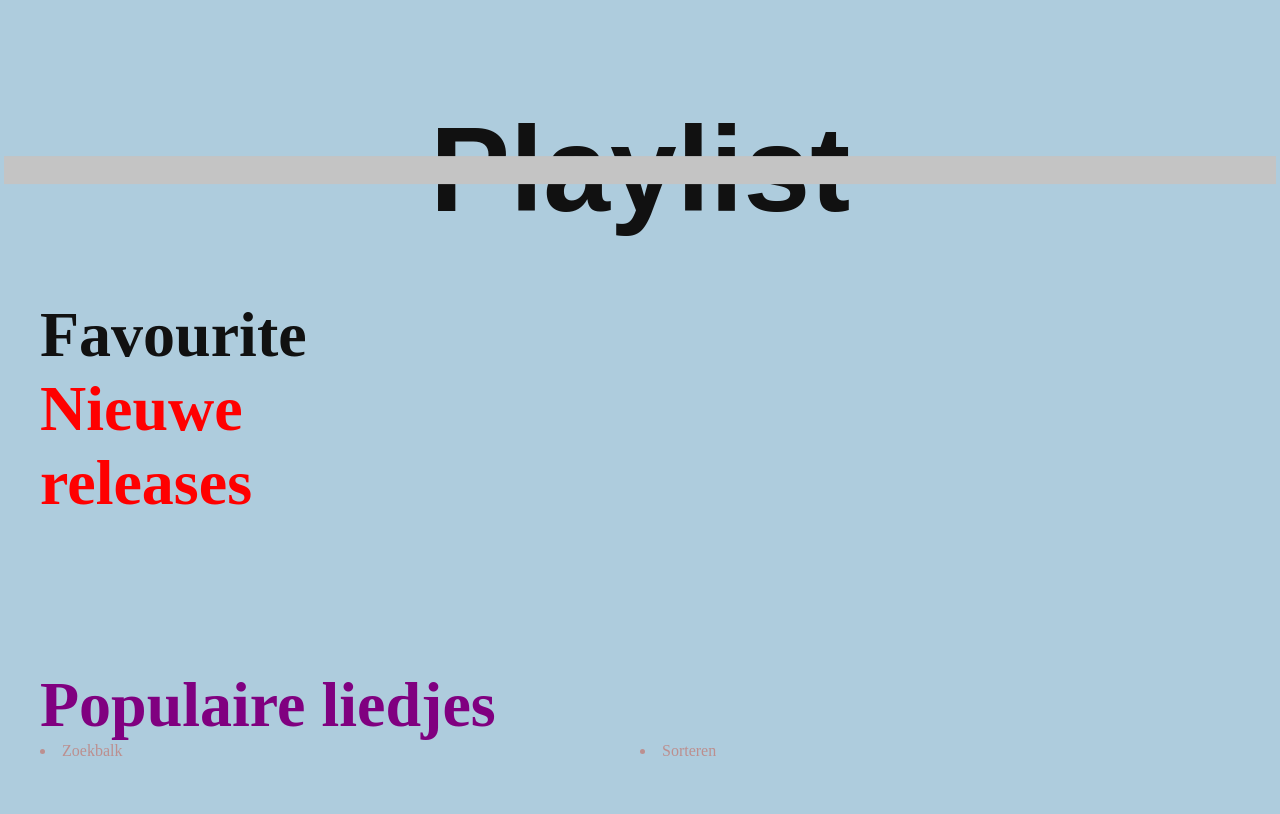
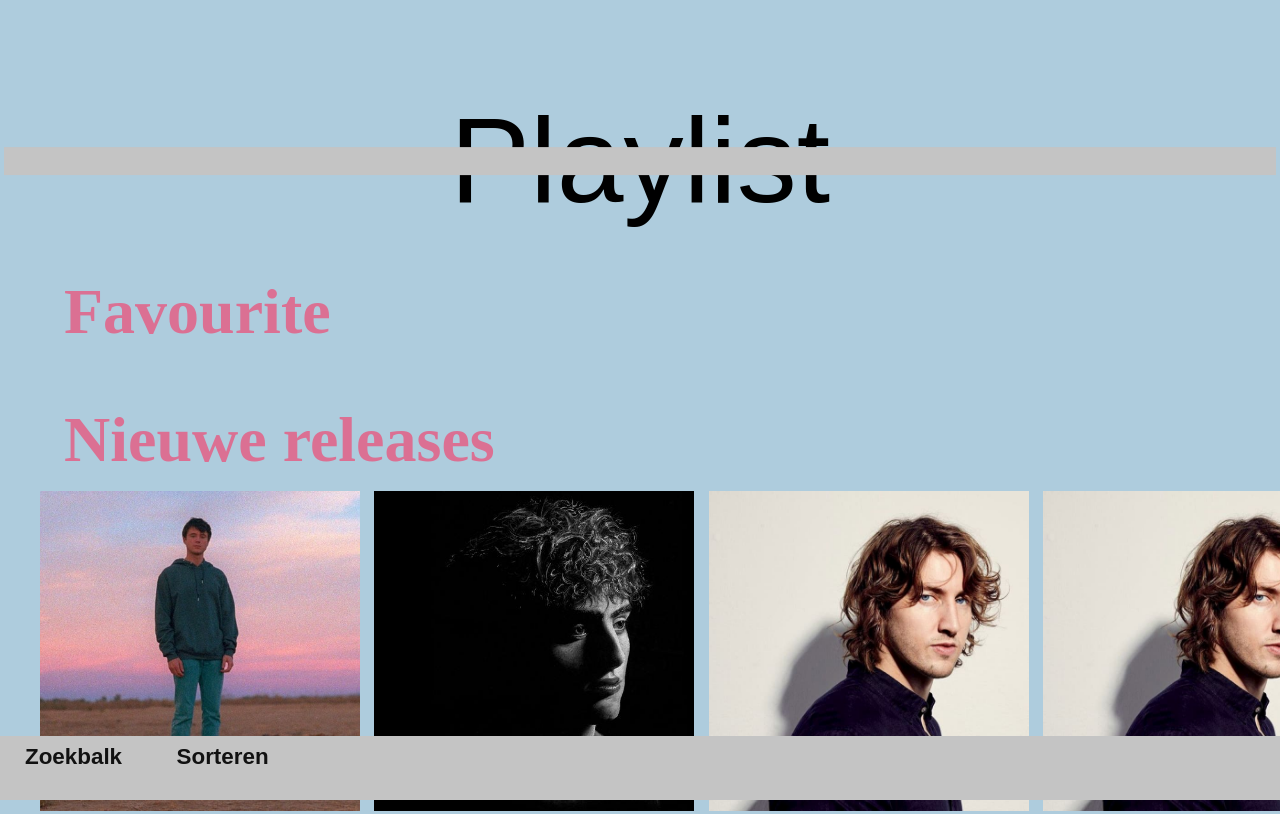
Before and after one commit to Gkwako/FvD, a plain HTML site: page opdracht2/index.html in a window 1280 px wide. Shown: the top 814 px of the page. Drawn offline with Linux system fonts and the light colour scheme.

Commit message:
change 23-03

```diff
--- a/opdracht2/index.html
+++ b/opdracht2/index.html
@@ -14,7 +14,6 @@
 <!-- <audio src="muziek/Faffi - Officer Don't Let Go.mp3"></audio>
 <img src="images/jefferson.jpg" alt=""> -->
 <body>
-
 <header>
 	<span>
 		<h1>Playlist</h1>
@@ -22,31 +21,59 @@
 </header>
 
 <main>
-	<span>
-		<ul></ul>
+	<section>
 		<h2>Favourite</h2>
-		<!-- <nav>
-			<ol>space</ol>
-			<ol>space</ol>
-			<ol>space</ol>
-		</nav> -->
-	</span>
+	</section>
 
-	<span>
+	<section>
 		<h2>Nieuwe releases</h2>
-	</span>
+		<ol>
+			<li>
+				<img src="images.song/alec.jpg">
+				<audio src="muziek/Alec Benjamin - If I Killed Someone For You .mp3"></audio>
+			</li>
+			<li>
+				<img src="images.song/benson.jpg">
+				<audio src="muziek/Benson Boone - Ghost Town.mp3"></audio>
+			</li>
+			<li>
+				<img src="images.song/deanLewis.jpg">
+				<audio src="muziek/Dean Lewis - Half A Man.mp3"></audio>
+			</li>
+			<li>
+				<img src="images.song/deanLewis.jpg">
+				<audio src="muziek/Dean Lewis - Half A Man.mp3"></audio>
+			</li>
+			<li>
+				<img src="images.song/deanLewis.jpg">
+				<audio src="muziek/Dean Lewis - Half A Man.mp3"></audio>
+			</li>
+		</ol>
+	</section>
 
-	<span>
+	<section>
 		<h2>Populaire liedjes</h2>
-	</span>
+		<ol>
+			<li>
+				<img src="images.song/2Step.png">
+				<audio src="muziek/Ed Sheeran - 2step .mp3"></audio>
+			</li>
+			<li>
+				<img src="images.song/dermotKennedy.jpg">
+				<audio src="muziek/Dermot Kennedy - Better Days.mp3"></audio>
+			</li>
+			<li>
+				<img src="images.song/jefferson.jpg">
+				<audio src="muziek/Faffi - Officer Don't Let Go.mp3"></audio>
+			</li>
+		</ol>
+	</section>
 </main>
 
-<footer>
 	<nav>
 		<li><a href=""></a>Zoekbalk</li>
 		<li><a href=""></a>Sorteren</li>
 	</nav>
-</footer>
 
 	<script src="scripts/script.js"></script>
 </body>
--- a/opdracht2/scripts/script.js
+++ b/opdracht2/scripts/script.js
@@ -57,62 +57,62 @@ console.log("howdy");
 
 // mp3 songs
 
-let all_song = [
-    {
-        name: "2 step",
-        path: "muziek/Ed Sheeran - 2step .mp3",
-        img: "images/2Step.png",
-        singer: "Ed Sheeran"
-    },
-    {
-        name: "if i killed...you",
-        path: "muziek/Alec Benjamin - If I Killed Someone For You .mp3",
-        img: "images/alec.jpg",
-        singer: "Alec Benjamin"
-    },
-    {
-        name: "Ghost Town",
-        path: "muziek/Benson Boone - Ghost Town.mp3",
-        img: "images/benson.png",
-        singer: "Benson Boone"
-    },
-    {
-        name: "Half a man",
-        path: "muziek/Dean Lewis - Half A Man.mp3",
-        img: "images/deanLewis.jpg",
-        singer: "Ed Sheeran"
-    },
-    {
-        name: "Better Days",
-        path: "muziek/Dermot Kennedy - Better Days.mp3",
-        img: "images/dermotKennedy.jpg",
-        singer: "Dermot Kennedy"
-    },
-    {
-        name: "Officer Don't Let Go",
-        path: "muziek/Faffi - Officer Don't Let Go.mp3",
-        img: "images/jefferson.jpg",
-        singer: "Faffi"
-    }
-];
+// let all_song = [
+//     {
+//         name: "2 step",
+//         path: "muziek/Ed Sheeran - 2step .mp3",
+//         img: "images/2Step.png",
+//         singer: "Ed Sheeran"
+//     },
+//     {
+//         name: "if i killed...you",
+//         path: "muziek/Alec Benjamin - If I Killed Someone For You .mp3",
+//         img: "images/alec.jpg",
+//         singer: "Alec Benjamin"
+//     },
+//     {
+//         name: "Ghost Town",
+//         path: "muziek/Benson Boone - Ghost Town.mp3",
+//         img: "images/benson.png",
+//         singer: "Benson Boone"
+//     },
+//     {
+//         name: "Half a man",
+//         path: "muziek/Dean Lewis - Half A Man.mp3",
+//         img: "images/deanLewis.jpg",
+//         singer: "Ed Sheeran"
+//     },
+//     {
+//         name: "Better Days",
+//         path: "muziek/Dermot Kennedy - Better Days.mp3",
+//         img: "images/dermotKennedy.jpg",
+//         singer: "Dermot Kennedy"
+//     },
+//     {
+//         name: "Officer Don't Let Go",
+//         path: "muziek/Faffi - Officer Don't Let Go.mp3",
+//         img: "images/jefferson.jpg",
+//         singer: "Faffi"
+//     }
+// ];
 
-let tracks = document.querySelector('.tracks');
+// let tracks = document.querySelector('.tracks');
 
-for (let i = 0; i < all_song.length; i++){
+// for (let i = 0; i < all_song.length; i++){
 
-    let html = ` <div class="song">
-        <div class="img">
-        <img src="${all_song[i].img}"/
-        </div>
-        <div class="more">
-        <audio src="${all_song[i].path}" id="music"></audio>
-        <div class="song_info">
-            <p id="title">${all_song[i].name}</p>
-            <p>${all_song[i].singer}</p>
-        </div>
-        <button id="play_btn"><i class=fa fa-angle-right" aria-hidden="true"></i></button>
-        </div>
-        </div>`;
+//     let Html = ` <div class="song">
+// 	<div class="img">
+// 	<img src="${all_song[i].img}">
+// 	</div>
+// 	<div class="more">
+// 	<audio src="${all_song[i].path}" id="music"></audio>
+// 	<div class="song_info">
+// 		<p id="title">${all_song[i].name}</p>
+// 		<p>${all_song[i].singer}</p>
+// 	</div>
+// 	<button id="play_btn"><i class=fa fa-angle-right aria-hidden="true"></i></button>
+// 	</div>
+// 	</div>`;
 
-        tracks.insertAdjacentHTML("beforeend", html);
-};
+//         tracks.insertAdjacentHTML("beforeend", Html);
+// };
--- a/opdracht2/styles/style.css
+++ b/opdracht2/styles/style.css
@@ -1,9 +1,57 @@
+/* http://meyerweb.com/eric/tools/css/reset/
+   v2.0 | 20110126
+   License: none (public domain)
+*/
+
+html, body, div, span, applet, object, iframe,
+h1, h2, h3, h4, h5, h6, p, blockquote, pre,
+a, abbr, acronym, address, big, cite, code,
+del, dfn, em, img, ins, kbd, q, s, samp,
+small, strike, strong, sub, sup, tt, var,
+b, u, i, center,
+dl, dt, dd, ol, ul, li,
+fieldset, form, label, legend,
+table, caption, tbody, tfoot, thead, tr, th, td,
+article, aside, canvas, details, embed,
+figure, figcaption, footer, header, hgroup,
+menu, nav, output, ruby, section, summary,
+time, mark, audio, video {
+	margin: 0;
+	padding: 0;
+	border: 0;
+	font-size: 100%;
+	font: inherit;
+	vertical-align: baseline;
+}
+/* HTML5 display-role reset for older browsers */
+article, aside, details, figcaption, figure,
+footer, header, hgroup, menu, nav, section {
+	display: block;
+}
+body {
+	line-height: 1;
+}
+ol, ul {
+	list-style: none;
+}
+blockquote, q {
+	quotes: none;
+}
+blockquote:before, blockquote:after,
+q:before, q:after {
+	content: '';
+	content: none;
+}
+table {
+	border-collapse: collapse;
+	border-spacing: 0;
+}
+
 /* ---------------------CSS DOCUMENT OPMAAK---------------------*/
 *, *::after, *::before {
 	box-sizing:border-box;
 	margin: 0;
   }
-
 
 @font-face {
 	font-family: 'eenfont';
@@ -14,14 +62,12 @@
 
 }
 
-
-
 /* ---------------------CUSTOM PROPERTIES---------------------*/
 :root {
 	/* color */
-	--color-main:#111;
-	--color-background:#AECCDD;
-	--color-stroke:#C4C4C4;
+	--color-black:#111;
+	--color-blue:#AECCDD;
+	--color-gray:#C4C4C4;
 
 	/* fontfamily */
 	--h1-fontfamily: flegrei, sans-serif;
@@ -30,23 +76,23 @@
 
 
 
-/* ---------------------STIJLINGEN---------------------*/
+/* ---------------------BODY STIJLING---------------------*/
 body {
-	padding: 2.5em;
-  	color:var(--color-main);
-  	background-color:var(--color-background);
+	background-color:var(--color-blue);
+	padding: 2.5em 2.5em calc(4em + 2.5em) 2.5em;
 }
+
+/* bron: maijla */
 
 
 
-/* ---------------------STIJLING HOOFD-TEKST H1 IN EERSTE SPAN---------------------*/
+/* ---------------------STIJLING HOOFD-TEKST H1 (IN EERSTE SPAN)---------------------*/
 header span:nth-of-type(1) h1{
 	display: flex;
 	justify-content: center;
 	font-family: var(--h1-fontfamily);
 	font-size: 15vmin;
 	padding: .5em;
-
 	position: relative;
 }
 
@@ -58,53 +104,114 @@ header span:nth-of-type(1) h1::before{
 	top: 50%;
 	transform: translateY(calc(-25% - 6px)); /* zogt ervoor dat de plaatsing van de stroke in het midden blijft */
 	height: .23em;
-	background-color: var(--color-stroke);
+	background-color: var(--color-gray);
 }
 
 
-/* ---------------------STIJLING MAIN---------------------*/
-main{
-	/* background-color: rgba(255, 0, 0, 0.253); */
-}
-
+/* ---------------------FONT+GROTE VAN DE H2's---------------------*/
 
 
 /* ---------------------STIJLING H2 SPAN---------------------*/
-span h2{
-	font-family: var(--h2-fontfamily);
-	font-size: 8vmin;
-}
-
-/* ---------------------STIJLING H2 SPAN---------------------*/
-main span:nth-of-type(1) nav{
+/* main span:nth-of-type(1) nav{
 	display: grid;
     grid-template-columns: 1fr 1fr 1fr;
 	border-radius: 2em;
 	background-color: var(--color-stroke);
+} */
+
+
+/* main span{
+	display: flex;
+	align-items: center;
+} */
+
+
+/* ---------------------SPAN OPMAAK---------------------*/
+main section h2 {
+	font-family: var(--h2-fontfamily);
+	font-weight: bold;
+	font-size: 8vmin;
+	color: palevioletred;
+
+	margin-left: 1em;
+
+	margin-bottom: .3em;
 }
 
-
-span:nth-of-type(2){
-	display: grid;
-	grid-template-rows: 1fr 1fr;
-	grid-template-columns: 1fr 1fr 1fr;
-	color: red;
+main section {
+	margin: 0 -2.5em;
 }
 
-span:nth-of-type(3){
-	display: grid;
-	grid-template-columns: 1fr 1fr;
-	color: purple;
+main section + section{
+	margin-top: 4em;
 }
 
+main section > ol {
+	display: flex;
+	align-items: center;
+	flex-direction: row;
+
+	overflow-x: scroll;
+
+	list-style: none;
+	padding: 0 2.5em;
+
+	width: 100%;
+}
+	/* grote images van li*/
+	main section > ol li {
+		min-width: 40vmin;
+		width: 40vmin;
+		height: 40vmin;
+	}
+
+	/* ruimte tussen images */
+	main section > ol li + li {
+		margin-left: .9em;
+	}
+
+		/* grote images op de pagina*/
+		main section > ol li > img {
+			height: 100%;
+			width: 100%;
+
+			object-fit: cover;
+		}
+
+/* ---------------------3e span---------------------*/
+
+
+
+
+/* ---------------------4e span---------------------*/
 span:nth-of-type(4){
 	display: grid;
 	grid-template-columns: 1fr 1fr;
 	color: blue;
 }
 
-footer nav{
-	display: grid;
-	grid-template-columns: 1fr 1fr;
-	color: rosybrown;
+
+/* ---------------------footer (navigatiebalk)---------------------*/
+
+nav{
+	position: fixed;
+
+	bottom: 0;
+	left: 0;
+	right: 0;
+
+	height: 4em;
+	background-color: var(--color-gray);
+	font-family: var(--h1-fontfamily);
+
+	font-weight: bold;
+	color: var(--color-black);
 }
+
+nav li{
+    list-style: none;
+	display: inline-block;
+	text-align: center;
+    padding: 10px 25px;
+    font-size: 1.4em;
+}
```
Also changed, not shown: opdracht2/images.song/2Step.png (renamed from opdracht2/images/2Step.png), opdracht2/images.song/alec.jpg (renamed from opdracht2/images/alec.jpg), opdracht2/images.song/benson.jpg (renamed from opdracht2/images/benson.jpg), opdracht2/images.song/deanLewis.jpg (renamed from opdracht2/images/deanLewis.jpg), opdracht2/images.song/dermotKennedy.jpg (renamed from opdracht2/images/dermotKennedy.jpg), opdracht2/images.song/jefferson.jpg (renamed from opdracht2/images/jefferson.jpg).
